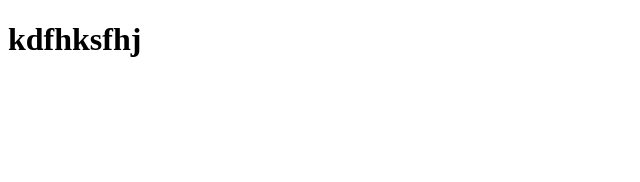
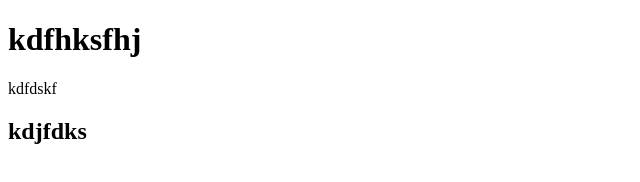
Before and after one commit to CoderKawsar/test-repo, a plain HTML site: page index.html in a window 1280 px wide. Shown: the whole page, without its empty margins (0-640 px from the left). Drawn offline with Linux system fonts and the light colour scheme.

Commit message:
added p and h2

```diff
--- a/index.html
+++ b/index.html
@@ -8,5 +8,7 @@
   </head>
   <body>
     <h1>kdfhksfhj</h1>
+    <p>kdfdskf</p>
+    <h2>kdjfdks</h2>
   </body>
 </html>
```
